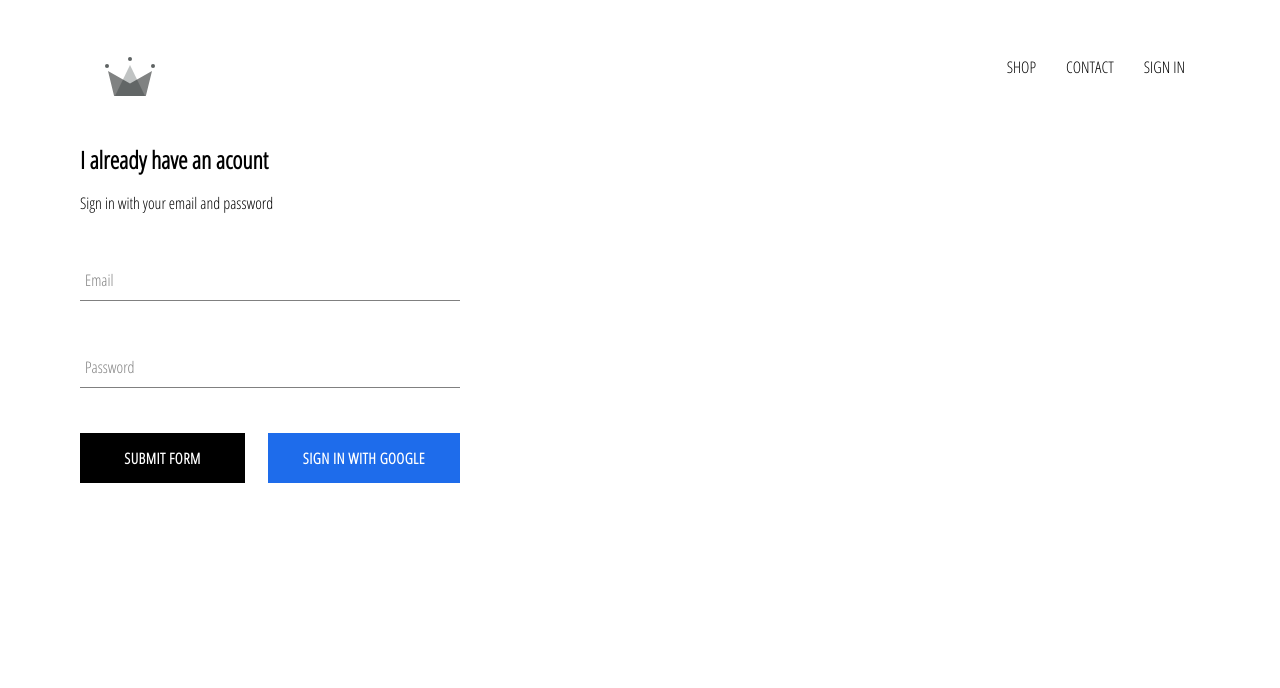
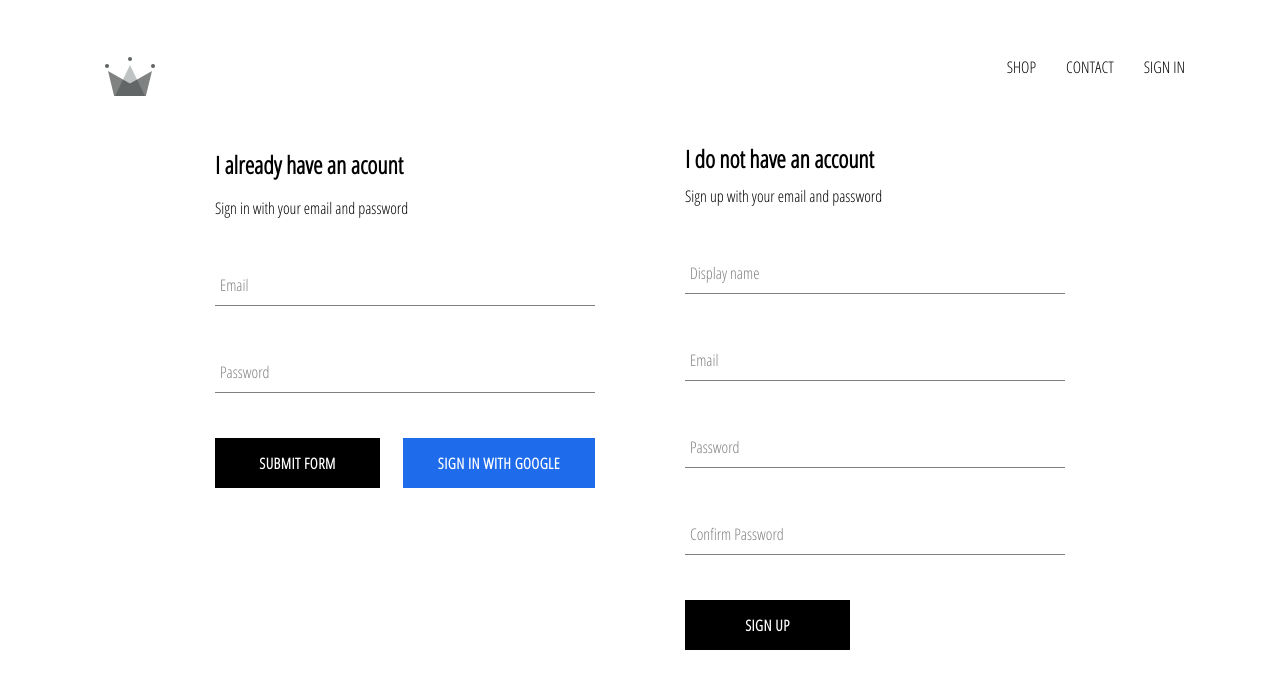
Before and after one commit to mohadese-mousavi/shop-udemy, a React (Create React App) app: page /signin in a window 1280 px wide. Shown: the top 688 px of the page. Built offline with nearby package versions, Linux system fonts and the light colour scheme; no server answers.

Commit message:
sign-in sign-up with email and password

```diff
--- a/src/App.js
+++ b/src/App.js
@@ -34,7 +34,7 @@
         })
       }
       this.setState({currentUser:userAuth})
-      console.log(this.state.currentUser);
+      console.log(this.state)
     })
   }
 
--- a/src/components/sign-in/sign-in.component.jsx
+++ b/src/components/sign-in/sign-in.component.jsx
@@ -2,8 +2,8 @@
 import './sign-in.style.scss';
 import CustomButton from '../custom-button/custom-button.component';
 import FormInput from '../form-input/form-input.component';
-import {signInWithGoogle} from '../../firebase/firebase.utils';
-// import {withRouter} from 'react-router-dom'
+import {auth, signInWithGoogle} from '../../firebase/firebase.utils';
+import {Redirect} from 'react-router-dom'
 
 
 
@@ -12,13 +12,26 @@
         super();
         this.state={
             email : '' ,
-            password : ''
+            password : '',
+            isSignIn:false
         }
     }
 
-    handleSubmit = (event) => {
+    handleSubmit =async event => {
         event.preventDefault();
-        this.setState({email : '' ,password : ''})
+        const {email,password} = this.state;
+        try{
+           await auth.signInWithEmailAndPassword(email,password);
+           this.setState({
+            email : '' ,
+            password : ''
+        })
+
+        }catch(e){
+            console.log(e.message);
+        }
+
+        this.setState({email : '' ,password : '',isSignIn:true});
     }
 
     handleChange = (event) => {
@@ -26,12 +39,13 @@
         this.setState({ [name]:value });
     }
 
-    // handleGoogleSignin = () => {
-    //     signInWithGoogle().then(()=>this.history.push(` ${this.match.url}'/' `));
-    // }
-
 
     render(){
+        const {isSignIn}=this.state;
+        if (isSignIn) {
+            return <Redirect to="/" />
+        }
+
         return(
             <div className="sign-in">
                 <h2 className='title'>I already have an acount</h2>
@@ -61,6 +75,7 @@
                         <CustomButton isGoogleButton onClick={signInWithGoogle}>{''}Sign in with Google{''}</CustomButton>
                     </div>
                 </form>
+
             </div>
         )
     }
--- /dev/null
+++ b/src/components/sign-up/sign-up.component.jsx
@@ -0,0 +1,100 @@
+import React from 'react';
+import './sign-up.style.scss';
+import FormInput from '../form-input/form-input.component';
+import CustomButton from '../custom-button/custom-button.component';
+import {auth,createUserDoc} from '../../firebase/firebase.utils';
+import {Redirect} from 'react-router-dom';
+
+
+class SignUp extends React.Component {
+    constructor(){
+        super();
+        this.state = {
+            displayName:'',
+            email:'',
+            password:'',
+            confirmPassword:'',
+            isSignup:false
+        }
+    }
+
+    handleSubmit = async event=>{
+        event.preventDefault();
+        const {displayName,email,password,confirmPassword} = this.state;
+        if(password !== confirmPassword){
+            alert("passwords don't match")
+            return
+        }
+
+        try{
+            const {user} = await auth.createUserWithEmailAndPassword(email,password);
+            createUserDoc(user,{displayName});
+            this.setState({
+                displayName:'',
+                email:'',
+                password:'',
+                confirmPassword:'',
+                isSignup:true
+            })
+        }catch(e){
+            console.log(e.message);
+        }
+
+    };
+    handleChange = event =>{
+        const {name,value}= event.target;
+        this.setState({[name]:value});
+    };
+
+    render(){
+        const {displayName,email,password,confirmPassword,isSignup} = this.state;
+        if (isSignup) {
+            return <Redirect to="/"/>
+        }
+        return(
+            <div className='sign-up'>
+                <h2 className="title">I do not have an account</h2>
+                <span>Sign up with your email and password</span>
+                <form onSubmit={this.handleSubmit}>
+                    <FormInput
+                        type='text'
+                        name='displayName'
+                        value={displayName}
+                        label='Display name'
+                        handleChange={this.handleChange}
+                        required/>
+
+                    <FormInput
+                        type='email'
+                        name='email'
+                        value={email}
+                        label='Email'
+                        handleChange={this.handleChange}
+                        required/>
+
+                    <FormInput
+                        type='password'
+                        name='password'
+                        value={password}
+                        label='Password'
+                        handleChange={this.handleChange}
+                        required/>
+
+                    <FormInput
+                        type='password'
+                        name='confirmPassword'
+                        value={confirmPassword}
+                        label='Confirm Password'
+                        handleChange={this.handleChange}
+                        required/>
+
+                    <CustomButton type='submit'>SIGN UP</CustomButton>
+                </form>
+
+
+            </div>
+        )
+    }
+}
+
+export default SignUp;
--- /dev/null
+++ b/src/components/sign-up/sign-up.style.scss
@@ -0,0 +1,8 @@
+.sign-up {
+    display: flex;
+    flex-direction: column;
+    width: 380px;
+    .title {
+        margin: 10px 0;
+    }
+}
--- a/src/pages/sign-in-sign-up/sign-in-sign-up.component.jsx
+++ b/src/pages/sign-in-sign-up/sign-in-sign-up.component.jsx
@@ -1,10 +1,12 @@
 import React from 'react';
 import './sign-in-sign-up.style.scss';
 import SignIn from '../../components/sign-in/sign-in.component'
+import SignUp from '../../components/sign-up/sign-up.component'
 
 const SignInSignUpPage = (params) => (
     <div className='sign-in-sign-up'>
         <SignIn></SignIn>
+        <SignUp></SignUp>
     </div>
 )
 
--- a/src/pages/sign-in-sign-up/sign-in-sign-up.style.scss
+++ b/src/pages/sign-in-sign-up/sign-in-sign-up.style.scss
@@ -0,0 +1,6 @@
+.sign-in-sign-up {
+    width: 850px;
+    display: flex;
+    justify-content: space-between;
+    margin: 30px auto;
+}
```
